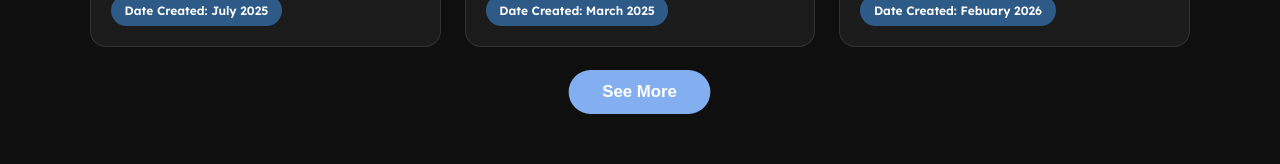
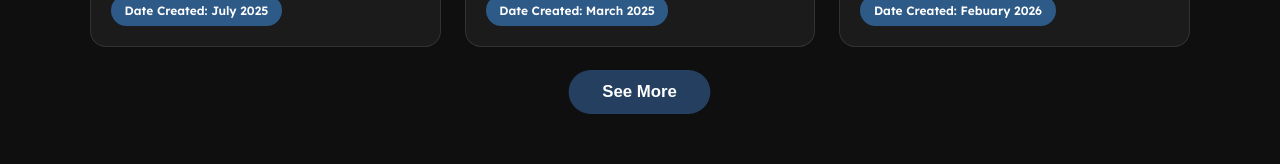
Before and after one commit to Ga8ilan/Portfolio, a React (Vite) app: page / in a window 1280 px wide. In both pictures the pointer is over the button "See More". Shown: the part 1303-1467 px from the top of the page. Built offline with nearby package versions, Linux system fonts and the light colour scheme.

Commit message:
small changes

```diff
--- a/src/App.css
+++ b/src/App.css
@@ -285,7 +285,7 @@
 }
 
 .see-more:hover {
-  background: #83aff0;
+  background: #243f5f;
   transform: scale(1.05);
 }
 
```
Also changed, not shown: 1 other file (tests, documents, lock files or other folders).
